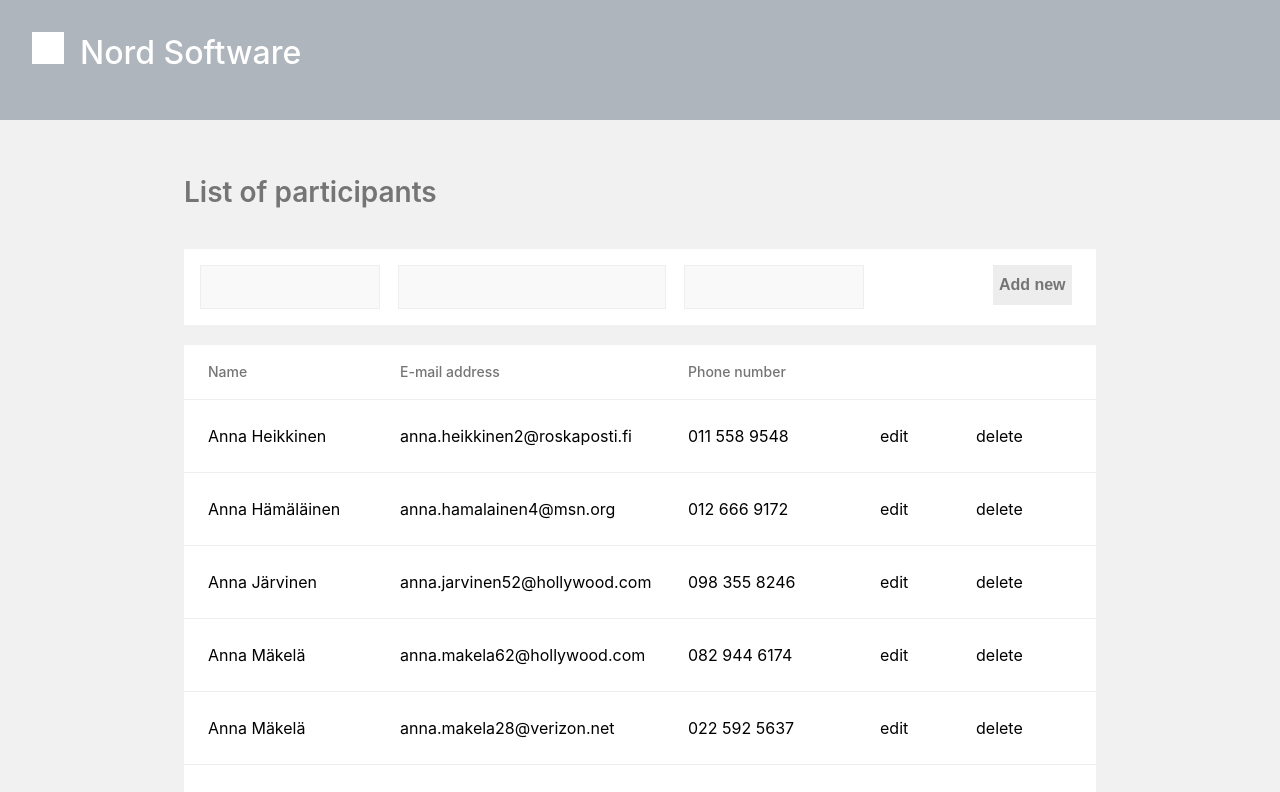
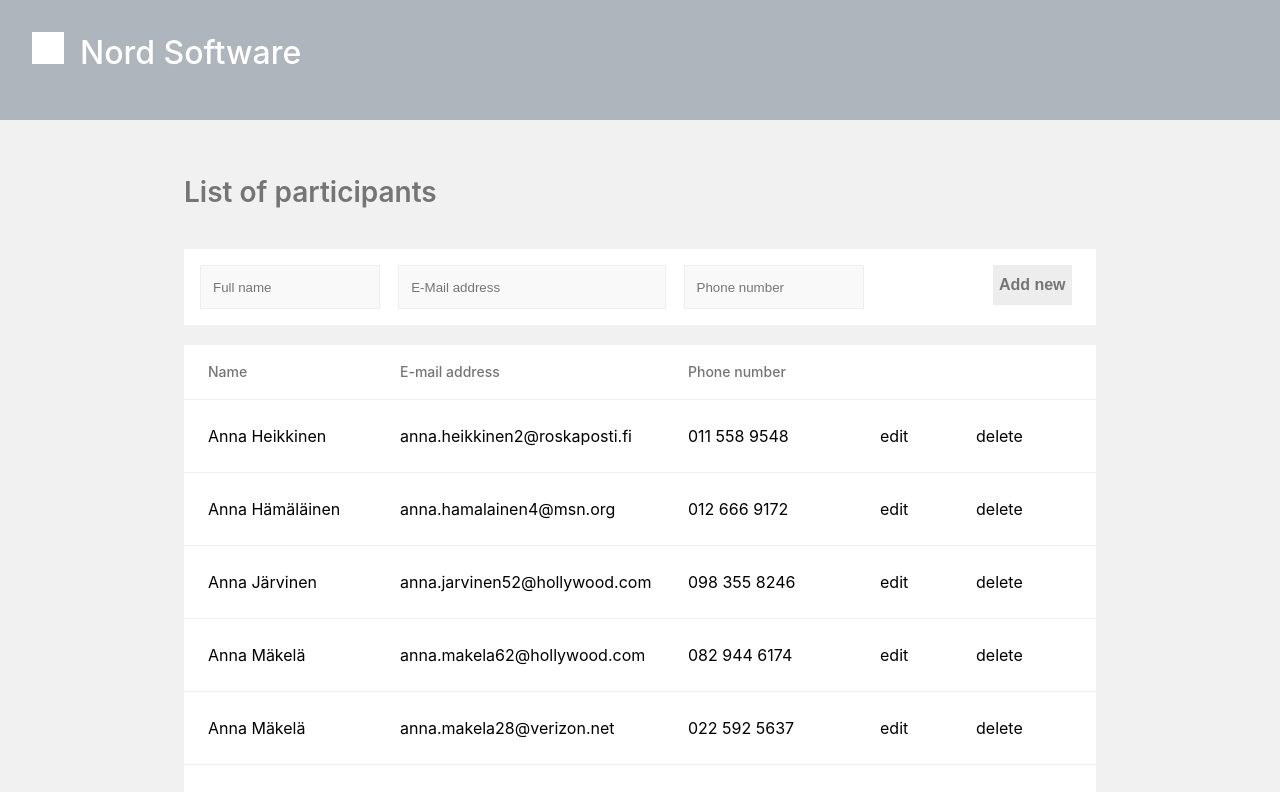
Before and after one commit to Crare/react-app, a React (Create React App) app: page / in a window 1280 px wide. Shown: the top 792 px of the page. Built offline with nearby package versions, Linux system fonts and the light colour scheme.

Commit message:
placeholder, updated readme

```diff
--- a/src/components/ParticipantsForm.js
+++ b/src/components/ParticipantsForm.js
@@ -6,13 +6,13 @@ export default class ParticipantsForm extends React.Component {
     return (
       <div className="participants-form">
         <div className="participants-form-property-1">
-          <input />
+          <input name="name" placeholder="Full name" />
         </div>
         <div className="participants-form-property-2">
-          <input />
+          <input name="email" placeholder="E-Mail address" />
         </div>
         <div className="participants-form-property-3">
-          <input />
+          <input name="phone" placeholder="Phone number" />
         </div>
         <div className="participants-form-property-4">
         </div>
--- a/src/styles/styles.scss
+++ b/src/styles/styles.scss
@@ -209,6 +209,7 @@ input {
   background-color: #f9f9f9;
   margin-right: 16px;
   width: 100%;
+  text-indent: 10px;
 }
 
 button {
```
Also changed, not shown: src/components/ParticipantTableViewComponent.js (+3 -9 lines), todo.txt.
